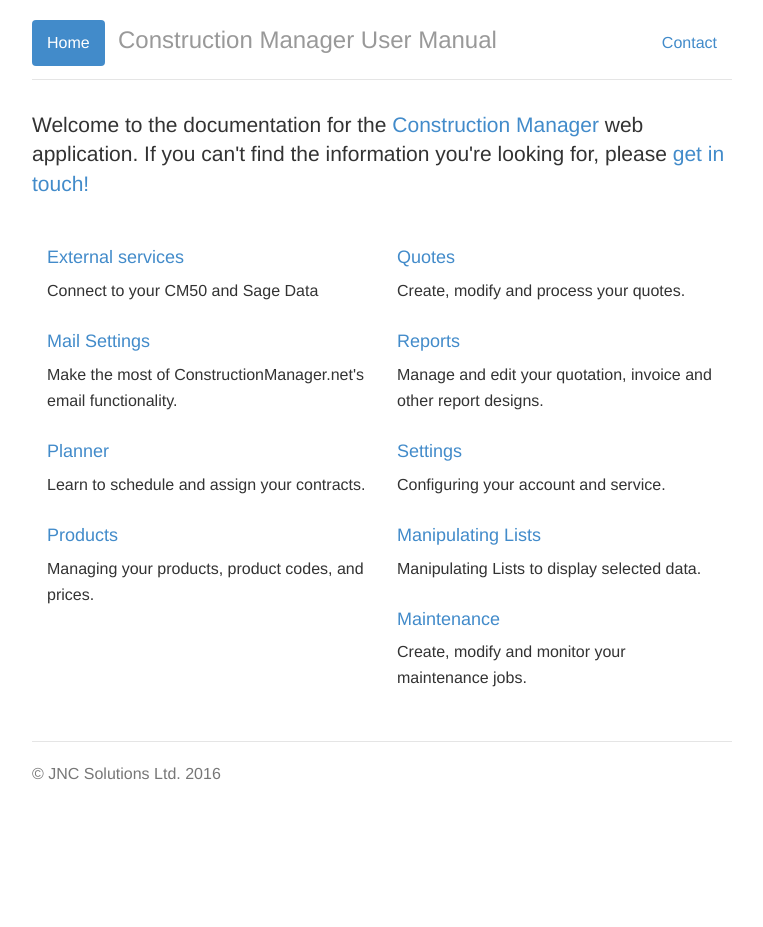
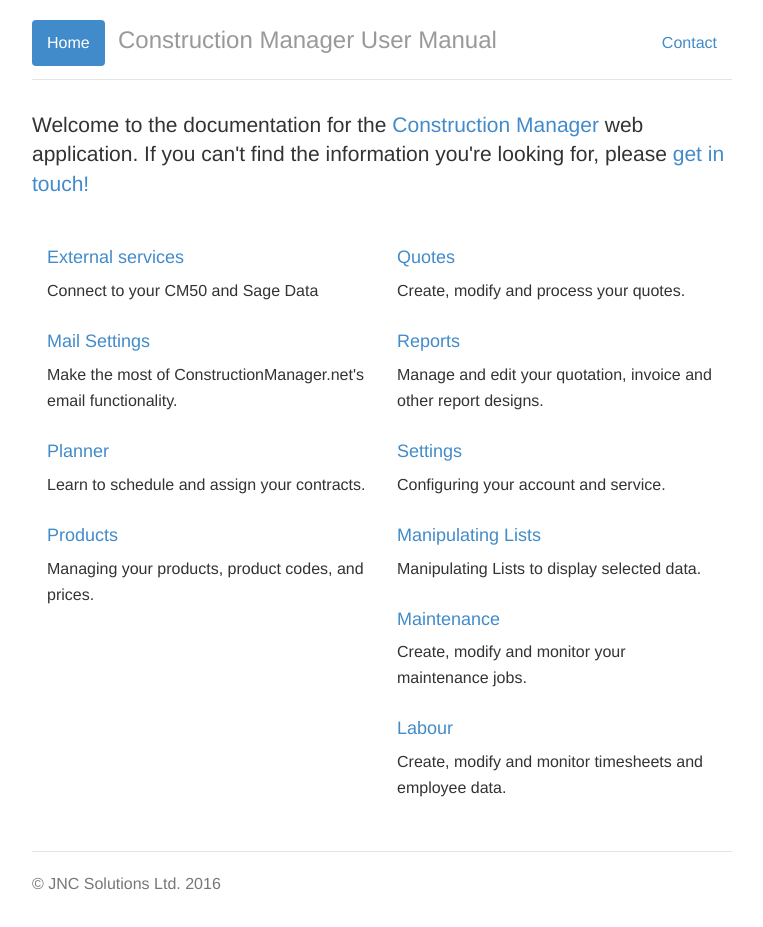
Before and after one commit to JNCSolutions/ConstructionManagerDocs, a Jekyll site: the page built from index.html, in a window 1280 px wide. Shown: the whole page, without its empty margins (258-1021 px from the left). Built offline with Jekyll 4.4.1, drawn with Linux system fonts in a browser that asks for light colours; before the commit the page ends 900 px from its top, so only the background shows below that.

Commit message:
Update index.html

```diff
--- a/index.html
+++ b/index.html
@@ -36,5 +36,8 @@
     <h4><a href="maintenance.html">Maintenance</a></h4>
     <p>Create, modify and monitor your maintenance jobs.</p>
 
+    <h4><a href="labour.html">Labour</a></h4>
+    <p>Create, modify and monitor timesheets and employee data.</p>
+
   </div>
 </div>
```
